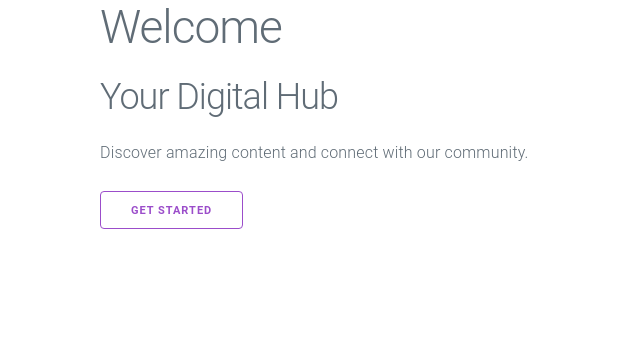
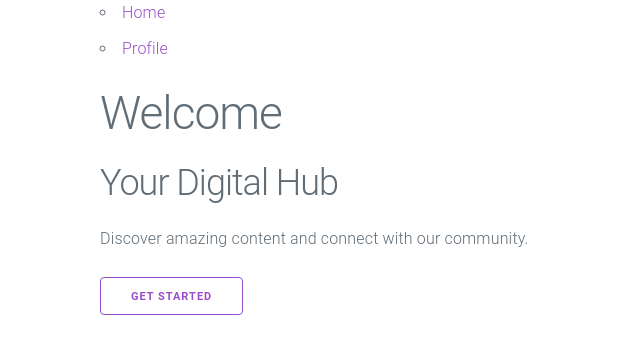
Before and after one commit to iabur/react-learning, a React (Vite) app: page / in a window 1280 px wide. Shown: the top 354 px of the page, without its empty margins (0-640 px from the left). Built offline with nearby package versions, Linux system fonts and the light colour scheme.

Commit message:
Refactor routing in App component by wrapping Routes with BrowserRouter, and add Menu component to HomePage, ProfilePage, and NotFoundPage for consistent navigation.

```diff
--- a/src/App.jsx
+++ b/src/App.jsx
@@ -1,16 +1,17 @@
-import { Routes, Route } from 'react-router-dom';
+import { BrowserRouter, Routes, Route } from 'react-router-dom';
 import HomePage from './pages/HomePage';
 import ProfilePage from './pages/ProfilePage';
 import NotFoundPage from './pages/NotFoundPage';
-
 const App = () => {
   return (
       <div>
+        <BrowserRouter>
           <Routes>
             <Route path="/" element={<HomePage />} />
             <Route path="/profile" element={<ProfilePage />} />
             <Route path="*" element={<NotFoundPage />} />
         </Routes>
+      </BrowserRouter>
     </div>
   );
 };
--- /dev/null
+++ b/src/component/Menu.jsx
@@ -0,0 +1,15 @@
+import React from 'react';
+import { Link } from 'react-router-dom';
+
+const Menu = () => {
+    return (
+        <div>
+            <ul>
+                <li><Link to="/">Home</Link></li>
+                <li><Link to="/profile">Profile</Link></li>
+            </ul>
+        </div>
+    );
+};
+
+export default Menu;
--- a/src/main.jsx
+++ b/src/main.jsx
@@ -3,12 +3,9 @@
 import App from './App.jsx'
 import 'bootstrap/dist/css/bootstrap.min.css'
 import 'milligram/dist/milligram.css'
-import { BrowserRouter } from 'react-router-dom'
 
 createRoot(document.getElementById('root')).render(
   <StrictMode>
-    <BrowserRouter>
-      <App />
-    </BrowserRouter>
+    <App />
   </StrictMode>,
 )
--- a/src/pages/HomePage.jsx
+++ b/src/pages/HomePage.jsx
@@ -1,8 +1,10 @@
 import React from 'react';
+import Menu from '../component/Menu';
 
 const HomePage = () => {
   return (
     <div className="container">
+        <Menu />
         <div className="row">
             <div className="column">
                 <h1>Welcome</h1>
--- a/src/pages/NotFoundPage.jsx
+++ b/src/pages/NotFoundPage.jsx
@@ -1,8 +1,9 @@
 import React from 'react';
-
+import Menu from '../component/Menu';
 const NotFoundPage = () => {
   return (
     <div>
+        <Menu />
       <h1>404 - Page Not Found</h1>
       <p>The page you are looking for does not exist.</p>
     </div>
--- a/src/pages/ProfilePage.jsx
+++ b/src/pages/ProfilePage.jsx
@@ -1,8 +1,9 @@
 import React from 'react';
-
+import Menu from '../component/Menu';
 const ProfilePage = () => {
   return (
     <div>
+        <Menu />
       <h1>Profile Page</h1>
       <p>This is your profile page.</p>
     </div>
```
Lines whose indentation alone changed are shown as unchanged.
